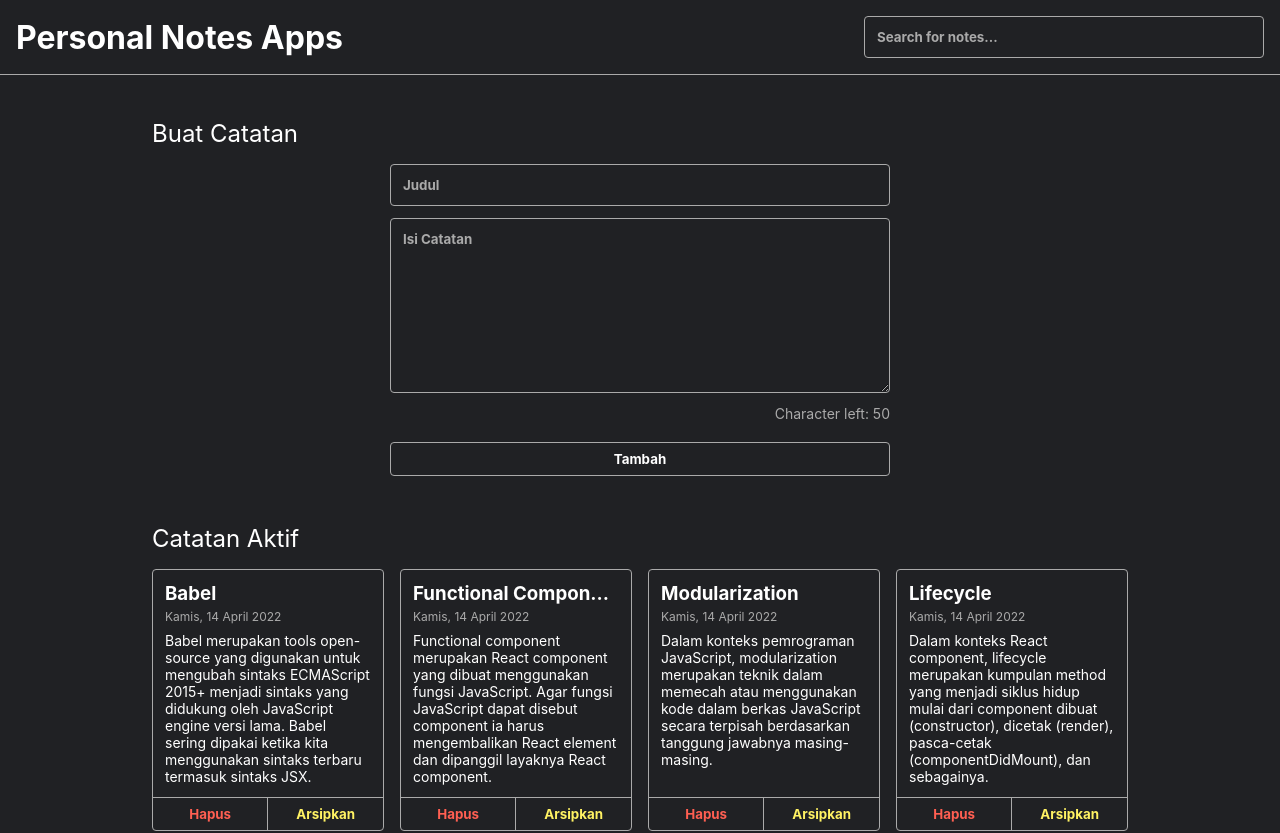
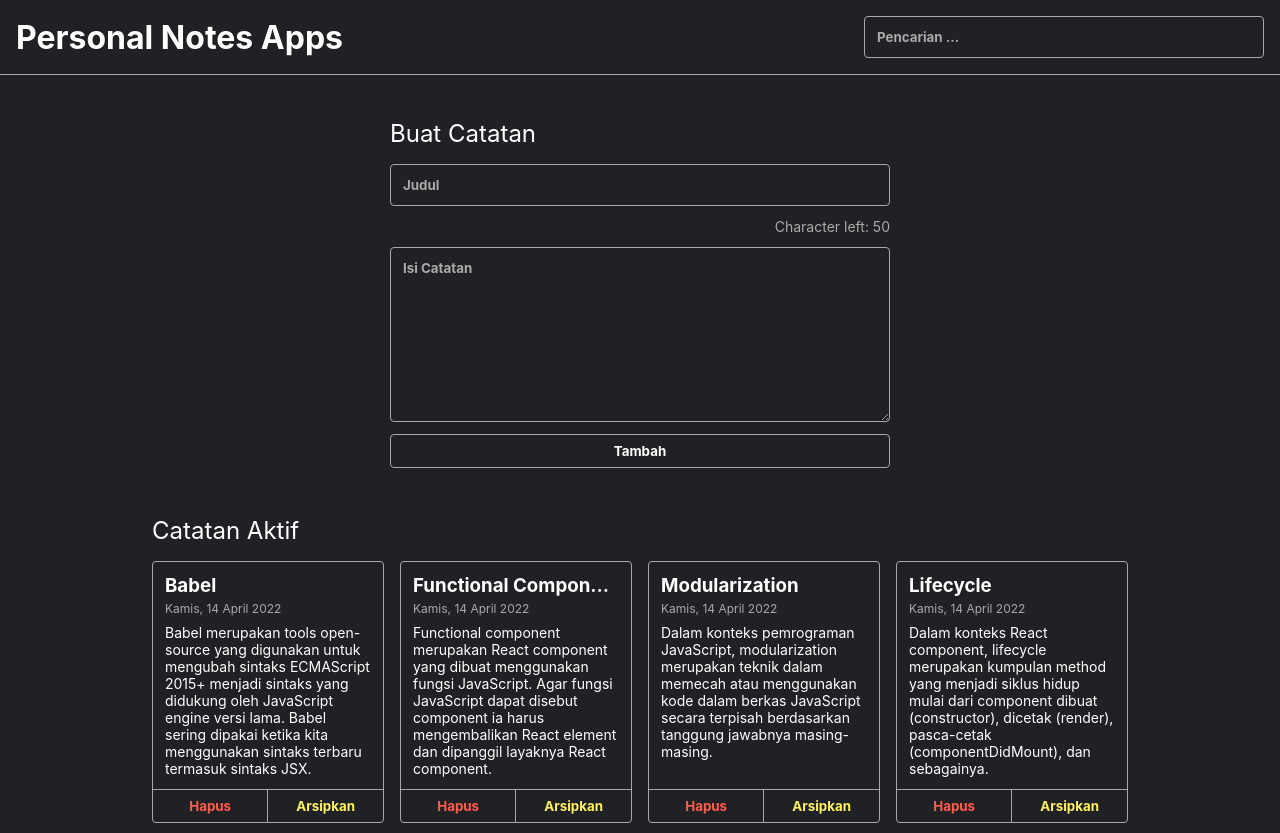
Before and after one commit to Pdz03/Submission-Personal-Notes, a React (Vite) app: page / in a window 1280 px wide. Shown: the top 833 px of the page. Built offline with nearby package versions, Linux system fonts and the light colour scheme.

Commit message:
Penyesuaian akhir

```diff
--- a/src/components/ArchiveButton.jsx
+++ b/src/components/ArchiveButton.jsx
@@ -1,7 +1,7 @@
 import React from 'react';
 
 function ArchiveButton({ id, onArchive, isArchive }) {
-  return <button className="note-item__archive-button" onClick={()=> onArchive(id)}>{isArchive ? 'Pindahkan':'Arsipkan'}</button>
+  return <button className='note-item__archive-button' onClick={()=> onArchive(id)}>{isArchive ? 'Pindahkan':'Arsipkan'}</button>
 }
 
 export default ArchiveButton;
--- a/src/components/Content.jsx
+++ b/src/components/Content.jsx
@@ -3,7 +3,6 @@ import NoteList from './NoteList';
 import Header from './Header';
 import { getInitialData } from '../utils';
 import NoteInput from './NoteInput';
-// import ContactInput from './ContactInput';
 
 class Content extends React.Component {
  constructor(props) {
@@ -71,18 +70,17 @@ onSearchHandler(query) {
     return (
     <div>
     <Header onSearch={this.onSearchHandler}/>
-    <div className="note-app__body">
-       <h2>Buat Catatan</h2>
+    <div className='note-app__body'>
        <NoteInput addNote={this.onAddNoteHandler} />
        <h2>Catatan Aktif</h2>
        {daftarNote.length > 0 ?
         <NoteList notes={daftarNote} onDelete={this.onDeleteHandler} onArchive={this.onArchiveHandler} />
-        :<p className="notes-list__empty-message">Tidak ada catatan</p>
+        :<p className='notes-list__empty-message'>Tidak ada catatan</p>
        }
        <h2>Arsip</h2>
        {archivedNote.length > 0 ?
         <NoteList notes={archivedNote} onDelete={this.onDeleteHandler} onArchive={this.onArchiveHandler}/>
-        :<p className="notes-list__empty-message">Tidak ada catatan</p>
+        :<p className='notes-list__empty-message'>Tidak ada catatan</p>
        }
     </div>
     </div>
--- a/src/components/Header.jsx
+++ b/src/components/Header.jsx
@@ -1,9 +1,9 @@
-import React from "react";
-import Search from "./Search";
+import React from 'react';
+import Search from './Search';
 
 const Header = ({ onSearch }) => {
   return (
-      <div className="note-app__header">
+      <div className='note-app__header'>
           <h1>Personal Notes Apps</h1>
           <Search onSearch={onSearch} />
       </div>
--- a/src/components/NoteInput.jsx
+++ b/src/components/NoteInput.jsx
@@ -8,27 +8,31 @@ class NoteInput extends React.Component {
         this.state = {
           title: '',
           body: '',
-          noteBodyLength: 0
+          noteTitleLength: 0
         }
 
-        this.onNameChangeEventHandler = this.onNameChangeEventHandler.bind(this);
+        this.onTitleChangeEventHandler = this.onTitleChangeEventHandler.bind(this);
         this.onBodyChangeEventHandler = this.onBodyChangeEventHandler.bind(this);
         this.onSubmitEventHandler = this.onSubmitEventHandler.bind(this);
       }
 
-      onNameChangeEventHandler(event) {
+      onTitleChangeEventHandler(event) {
+        if (event.target.value.length <= 50) {
         this.setState(() => {
           return {
             title: event.target.value,
+            noteTitleLength: event.target.value.length
           }
         });
+      } else {
+        alert('Batas jumlah karakter adalah 50 karakter!');
+      }
       }
 
       onBodyChangeEventHandler(event) {
         this.setState(() => {
           return {
             body: event.target.value,
-            noteBodyLength: event.target.value.length
           }
         });
       }
@@ -38,16 +42,17 @@ class NoteInput extends React.Component {
         this.props.addNote(this.state);
         this.state.title='';
         this.state.body='';
-        this.state.noteBodyLength=50;
+        this.state.noteTitleLength=50;
       }
 
  render() {
    return (
      <form className='note-input' onSubmit={this.onSubmitEventHandler}>
-       <input className="note-input__title" type="text" placeholder="Judul" value={this.state.title} onChange={this.onNameChangeEventHandler} />
-       <textarea className="note-input__body" type="text" placeholder="Isi Catatan" value={this.state.body} onChange={this.onBodyChangeEventHandler}></textarea>
-       <p className="note-input__title__char-limit">Character left: {50 - this.state.noteBodyLength}</p><br></br>
-       <button type="submit">Tambah</button>
+      <h2>Buat Catatan</h2>
+       <input className='note-input__title' type='text' placeholder='Judul' value={this.state.title} onChange={this.onTitleChangeEventHandler} />
+       <p className='note-input__title__char-limit' id='limit'>Character left: {50 - this.state.noteTitleLength}</p>
+       <textarea className='note-input__body' type='text' placeholder='Isi Catatan' value={this.state.body} onChange={this.onBodyChangeEventHandler}></textarea>
+       <button type='submit'>Tambah</button>
      </form>
    )
  }
--- a/src/components/NoteItem.jsx
+++ b/src/components/NoteItem.jsx
@@ -6,9 +6,9 @@ import { showFormattedDate } from '../utils';
 
 function NoteItem({ title, body, createdAt, id, onDelete, onArchive, isArchive }) {
  return (
-   <div className="note-item">
+   <div className='note-item'>
      <NoteItemBody title={title} body={body} date={showFormattedDate(createdAt)} />
-     <div className="note-item__action">
+     <div className='note-item__action'>
      <DeleteButton id={id} onDelete={onDelete} />
      <ArchiveButton id={id} onArchive={onArchive} isArchive={isArchive}/>
      </div>
--- a/src/components/NoteList.jsx
+++ b/src/components/NoteList.jsx
@@ -3,7 +3,7 @@ import NoteItem from './NoteItem';
 
 function NoteList({ notes, onDelete, onArchive }) {
   return (
-    <div className="notes-list">
+    <div className='notes-list'>
       {
         notes.map((note) => (
           <NoteItem
--- a/src/components/Search.jsx
+++ b/src/components/Search.jsx
@@ -1,4 +1,4 @@
-import React from "react";
+import React from 'react';
 
 const Search = ({ onSearch }) => {
 
@@ -7,10 +7,10 @@ const Search = ({ onSearch }) => {
     }
 
     return (
-        <div className="note-search">
+        <div className='note-search'>
             <input
-                type="text"
-                placeholder="Search for notes..."
+                type='text'
+                placeholder='Pencarian ...'
                 onChange={onSearchbarChange}
             />
         </div>
```
Also changed, not shown: src/components/NoteItemBody.jsx (+4 -4 lines).
